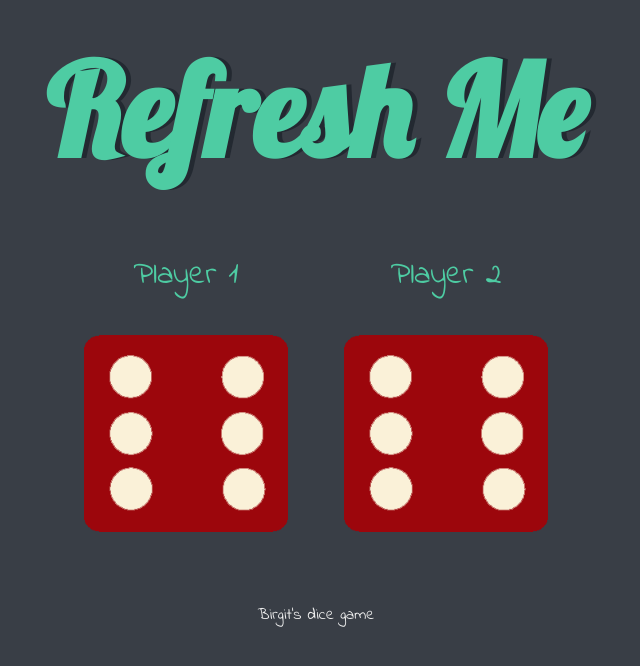
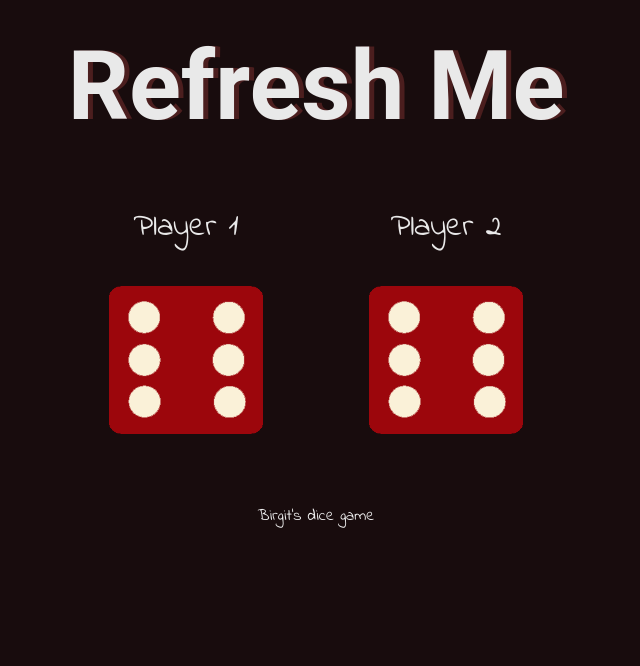
Before and after one commit to birgit-vosar/udemy-portfolio, a plain HTML site: page dice-challenge/dicee.html in a window 1280 px wide. Shown: the whole page, without its empty margins (324-964 px from the left). Drawn offline with Linux system fonts and the light colour scheme.

Commit message:
Update styles.css

```diff
--- a/dice-challenge/styles.css
+++ b/dice-challenge/styles.css
@@ -11,25 +11,25 @@
 }
 
 body {
-  background-color: #393E46;
+  background-color: #180c0d;
 }
 
 h1 {
   margin: 30px;
-  font-family: 'Lobster', cursive;
-  text-shadow: 5px 0 #232931;
-  font-size: 8rem;
-  color: #4ECCA3;
+  font-family: 'Roboto';
+  text-shadow: 5px 0 #4b1e1e;
+  font-size: 6rem;
+  color: #e9e9e9;
 }
 
 p {
   font-size: 2rem;
-  color: #4ECCA3;
+  color: #e9e9e9;
   font-family: 'Indie Flower', cursive;
 }
 
 img {
-  width: 80%;
+  width: 60%;
 }
 
 footer {
```
